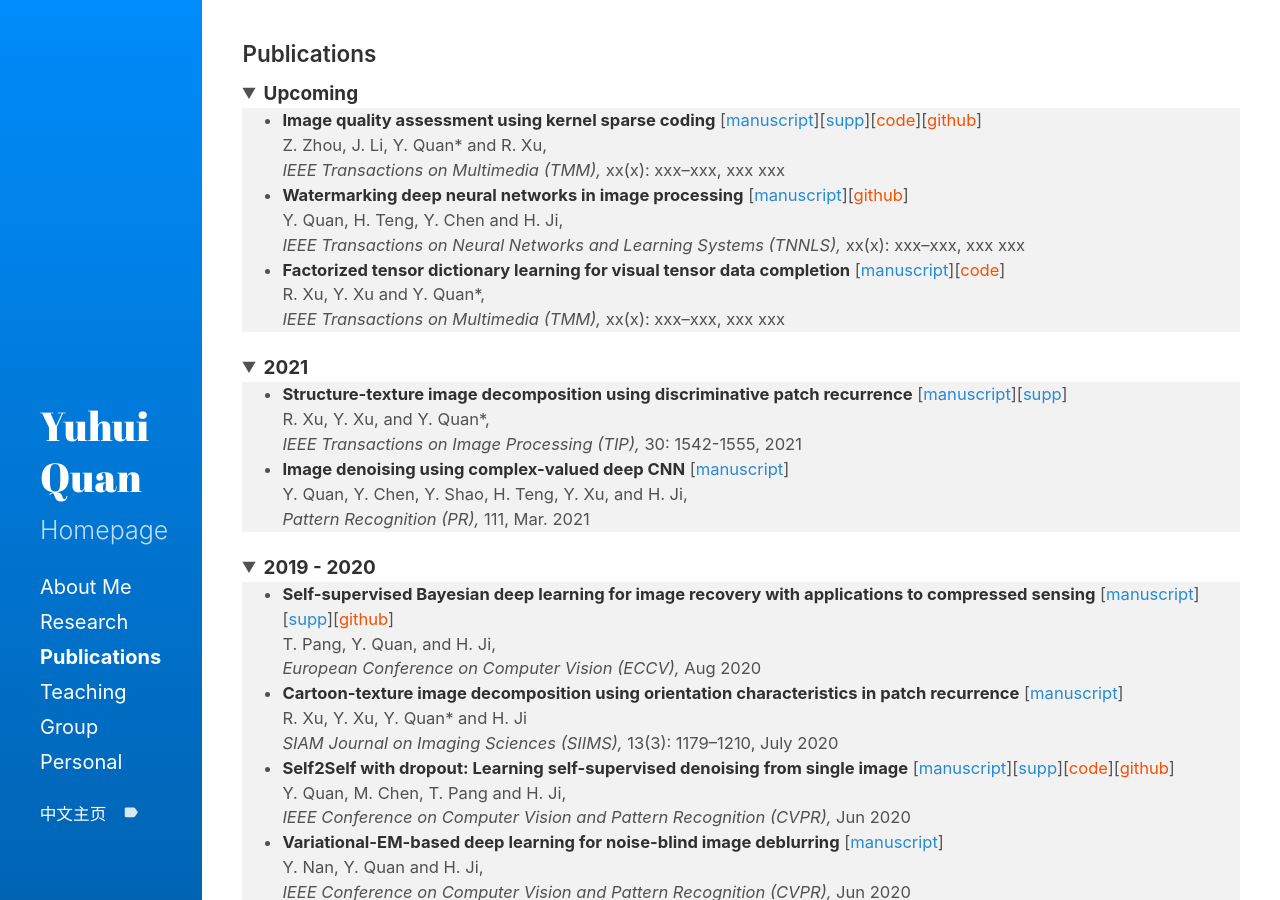
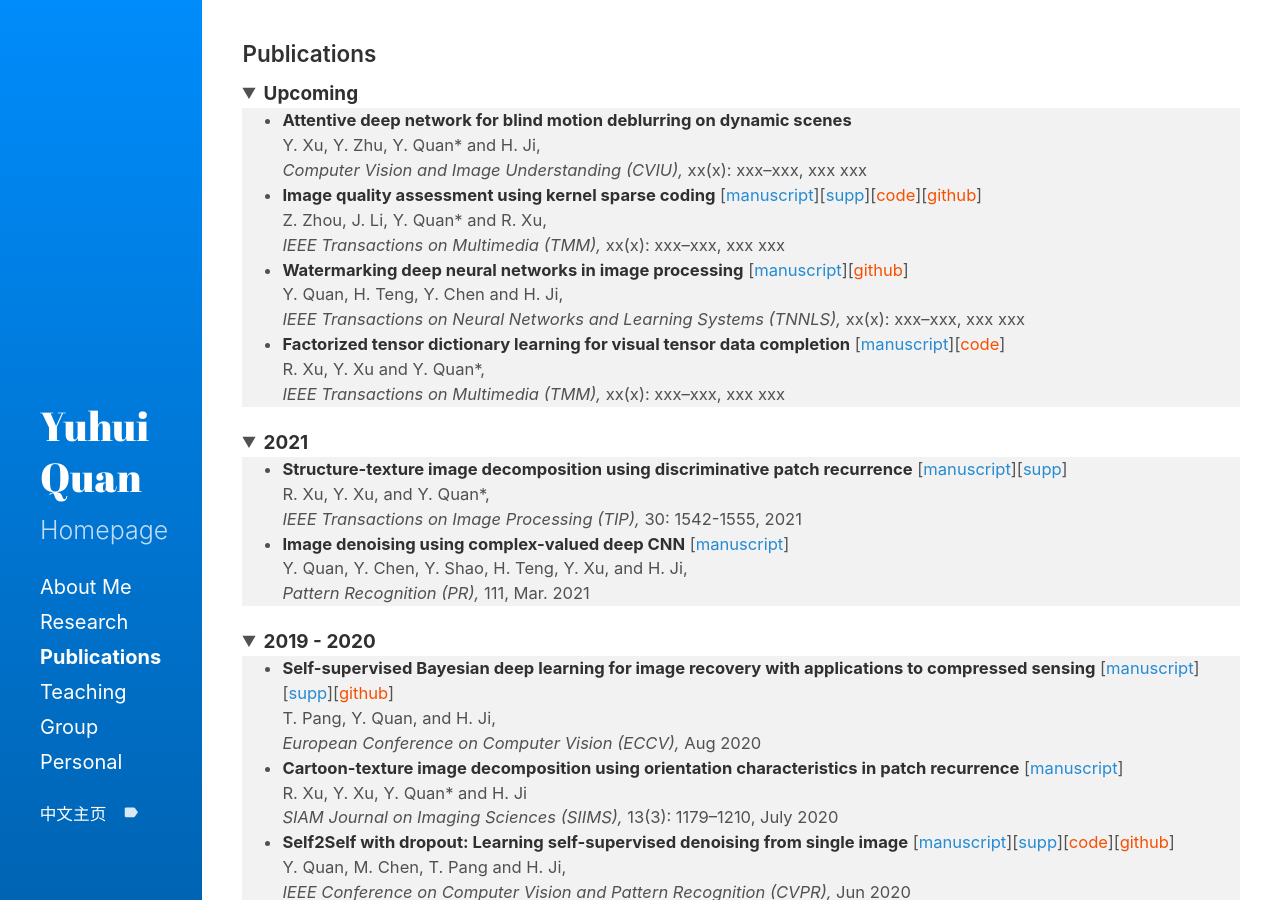
Before and after one commit to csyhquan/csyhquan.github.io, a Jekyll site: the page built from category/c_publication.md, in a window 1280 px wide and 900 px high. Built offline with Jekyll 4.4.1, drawn with Linux system fonts in a browser that asks for light colours.

Commit message:
update_paper

```diff
--- a/category/c_publication.md
+++ b/category/c_publication.md
@@ -8,6 +8,9 @@ title: Publications
 <t1>
 <ul style="background-color: #f2f2f2;">
 
+<li><span><strong>Attentive deep network for blind motion deblurring on dynamic scenes</strong>  </span><br />
+<span> Y. Xu, Y. Zhu, Y. Quan* and H. Ji, <br />
+<em>Computer Vision and Image Understanding (CVIU), </em>xx(x): xxx–xxx, xxx xxx</span></li>
 
 <li><span><strong>Image quality assessment using kernel sparse coding</strong>  [<a href="https://github.com/csyhquan/csyhquan.github.io/raw/master/manuscript/20x-tmm-Image%20Quality%20Assessment%20Using%20Kernel%20Sparse%20Coding.pdf">manuscript</a>][<a href="https://github.com/csyhquan/csyhquan.github.io/raw/master/manuscript/20x-tmm-Image%20Quality%20Assessment%20Using%20Kernel%20Sparse%20Coding%20(SUPP).pdf">supp</a>][<a href="https://github.com/csyhquan/csyhquan.github.io/raw/master/code/TMM-kernel/TMM-KSC_IQA-FinalCode.rar"><font color="#F75000">code</font></a>][<a href="https://github.com/JoanneZZH/KSC-IQA" ><font color="#F75000">github</font></a>] </span><br />
 <span> Z. Zhou, J. Li, Y. Quan* and R. Xu, <br />
```
Also changed, not shown: 2 other files.
